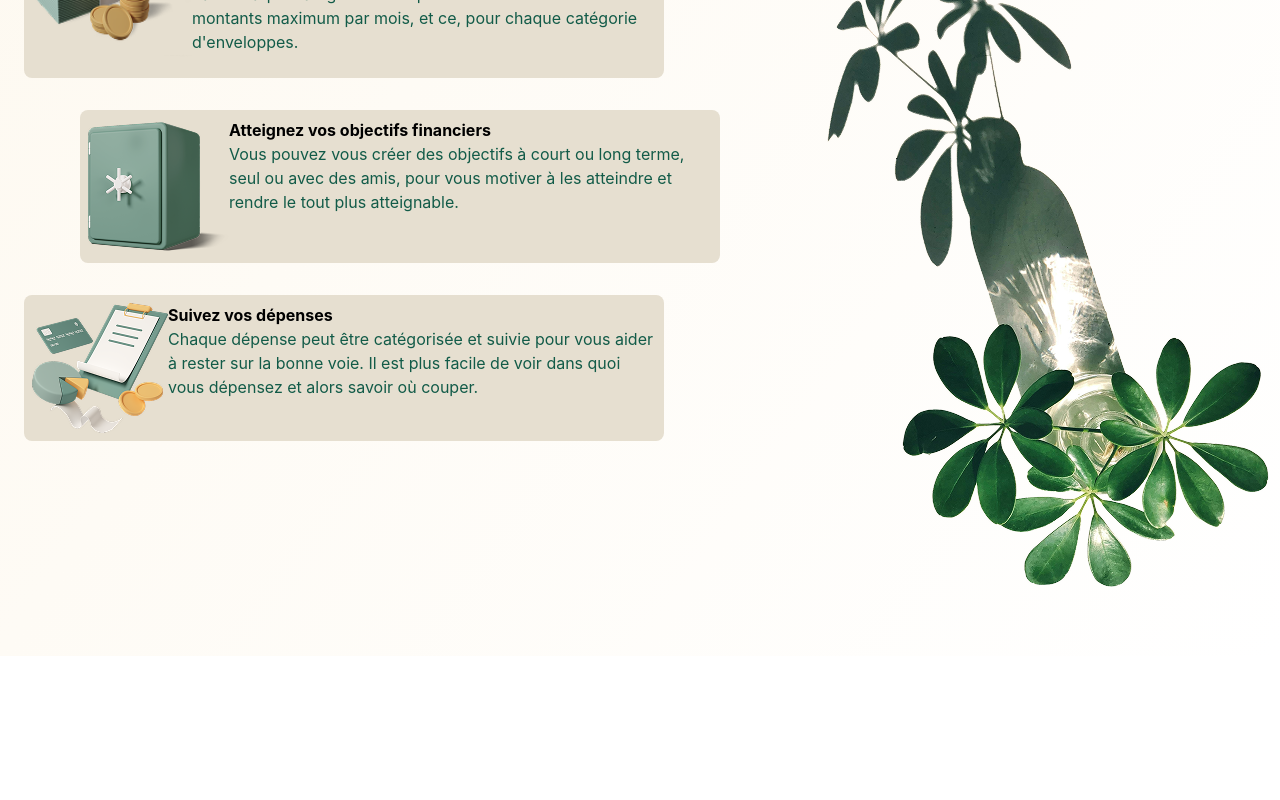
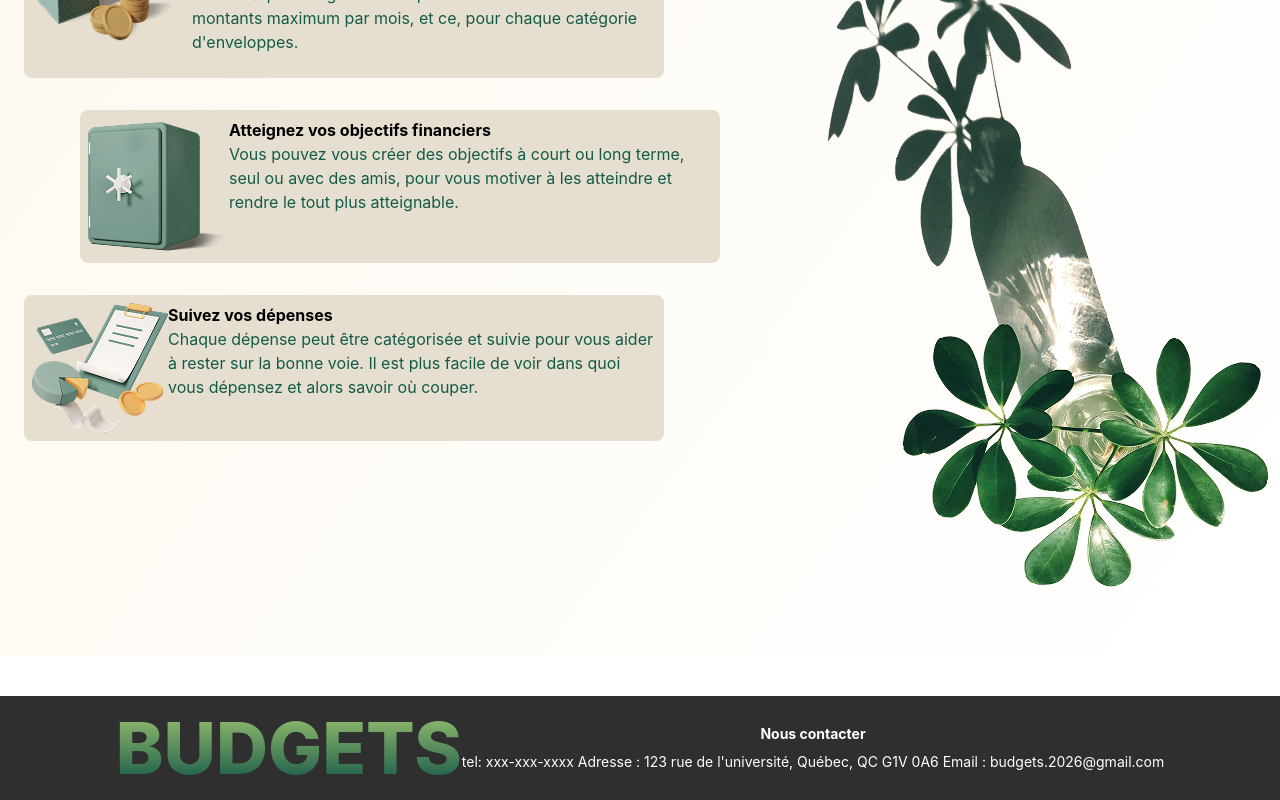
Before and after one commit to BudgetsOrg/Projet_BudgETS, a React (Vite) app in the folder frontend/: page / in a window 1280 px wide. Shown: the part 1192-1992 px from the top of the page. Before the commit the page ends 1848 px from the top, so only its background shows below. Built offline with nearby package versions, Linux system fonts and the light colour scheme; no server answers.

Commit message:
Ajout du footer et changement d'une typo sur le profil

```diff
--- a/frontend/src/App.tsx
+++ b/frontend/src/App.tsx
@@ -2,6 +2,7 @@ import { BrowserRouter, Route, Routes, useLocation } from "react-router-dom";
 import "./style/style.css";
 
 import Header from "./components/componentsHeader/Header";
+import Footer from "./components/Footer";
 import Inscription from "./pages/Inscription";
 import PagePrincipale from "./pages/PagePrincipale";
 import Connexion from "./pages/Connexion";
@@ -46,6 +47,7 @@ function AppContent() {
           element={<PageCreationNouveauMdp />}
         />
       </Routes>
+      {showHeader && <Footer />}
       {/*</div>*/}
     </>
   );
--- /dev/null
+++ b/frontend/src/components/Footer.tsx
@@ -0,0 +1,18 @@
+export default function Footer() {
+  return (
+    <footer className="bg-[#2F2F2F] text-white py-4 mt-10">
+      <div className="container mx-auto text-center flex flex-row items-center justify-center">
+        <h1 className="text-7xl font-extrabold text-left bg-clip-text text-transparent bg-gradient-to-b from-[var(--color-secondary)] to-[var(--color-primary)]">
+          BUDGETS
+        </h1>
+        <div>
+          <p className="text-sm font-bold">Nous contacter</p>
+          <p className="text-sm mt-2 text-white">
+            tel: xxx-xxx-xxxx Adresse : 123 rue de l'université, Québec, QC G1V
+            0A6 Email : budgets.2026@gmail.com
+          </p>
+        </div>
+      </div>
+    </footer>
+  );
+}
--- a/frontend/src/components/componentsHeader/DropDownProfile.tsx
+++ b/frontend/src/components/componentsHeader/DropDownProfile.tsx
@@ -35,7 +35,7 @@ function DropDownProfile({ utilisateurCourant }: { utilisateurCourant: Utilisate
                         backgroundColor: "#7FA75A",
                         flexShrink: 0
                     }} />
-                    Profile
+                    Profil
                 </li>
                 <li className="option_deconnexion"
                     onClick={() => {
--- a/frontend/src/interfaces.ts
+++ b/frontend/src/interfaces.ts
@@ -38,7 +38,7 @@ export interface Utilisateur {
   prenom: string;
   email: string;
   password?: string;
-  date_naissance: string;
+  date_naissance?: string;
   telephone?: string;
   image?: string;
   soldeDumois?: number;
```
